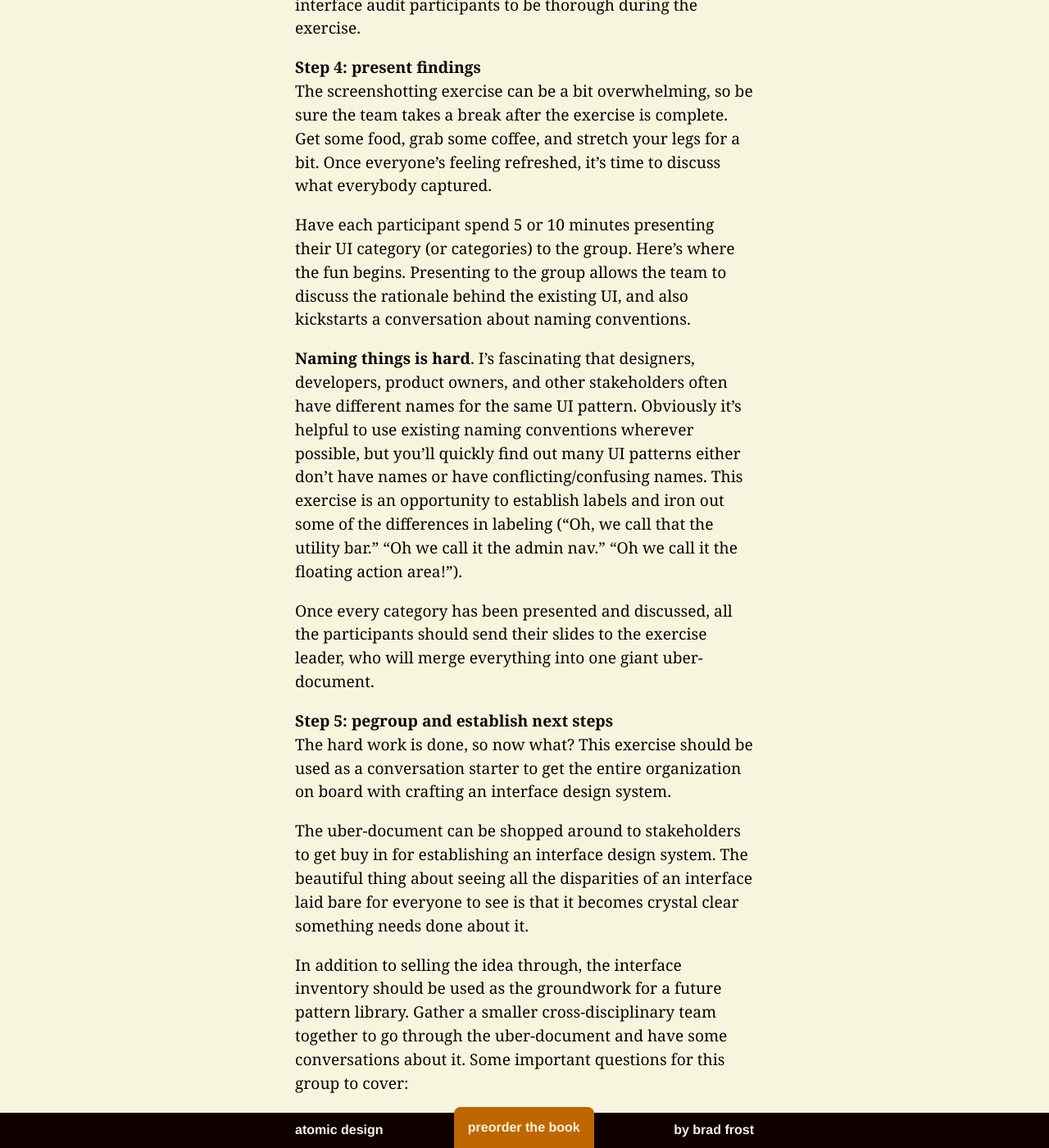
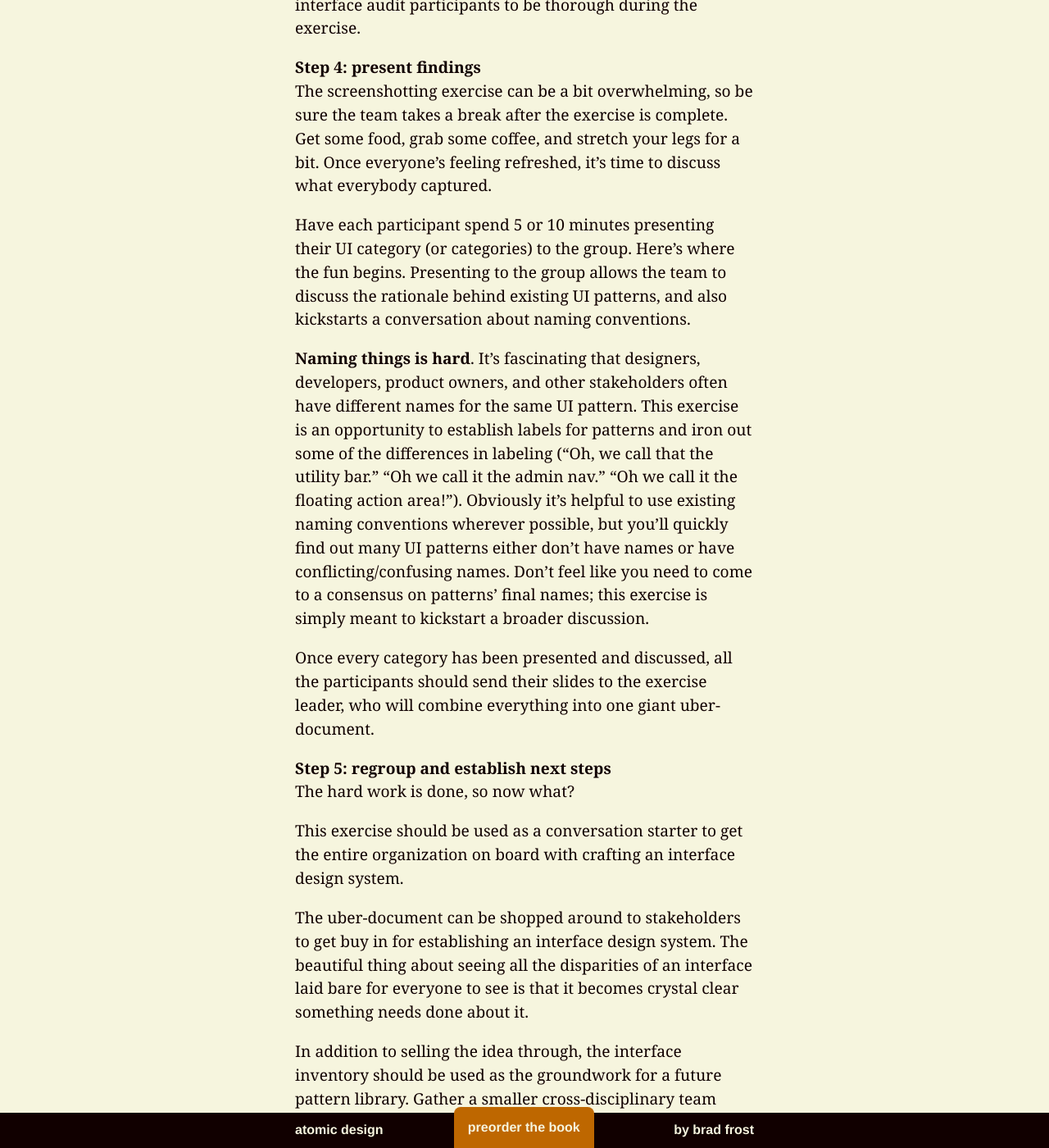
Before and after one commit to bradfrost/atomic-design, a Jekyll site: the page built from chapter-4.md, in a window 1280 px wide and 1400 px high, scrolled down 8806 px. Shown: the whole window at 82% size. Built offline with Jekyll 4.4.1, drawn with Linux system fonts in a browser that asks for light colours.

Commit message:
Chapter 4 draft
interface inventories

```diff
--- a/chapter-4.md
+++ b/chapter-4.md
@@ -101,14 +101,16 @@ This is difficult as organizations tend to favor certain parts of the experience
 #### Step 4: present findings
 The screenshotting exercise can be a bit overwhelming, so be sure the team takes a break after the exercise is complete. Get some food, grab some coffee, and stretch your legs for a bit. Once everyone's feeling refreshed, it's time to discuss what everybody captured.
 
-Have each participant spend 5 or 10 minutes presenting their UI category (or categories) to the group. Here's where the fun begins. Presenting to the group allows the team to discuss the rationale behind the existing UI, and also kickstarts a conversation about naming conventions.
+Have each participant spend 5 or 10 minutes presenting their UI category (or categories) to the group. Here's where the fun begins. Presenting to the group allows the team to discuss the rationale behind existing UI patterns, and also kickstarts a conversation about naming conventions.
 
-**Naming things is hard**. I's fascinating that designers, developers, product owners, and other stakeholders often have different names for the same UI pattern. Obviously it’s helpful to use existing naming conventions wherever possible, but you’ll quickly find out many UI patterns either don’t have names or have conflicting/confusing names. This exercise is an opportunity to establish labels and iron out some of the differences in labeling ("Oh, we call that the utility bar." "Oh we call it the admin nav." "Oh we call it the floating action area!").
+**Naming things is hard**. It's fascinating that designers, developers, product owners, and other stakeholders often have different names for the same UI pattern. This exercise is an opportunity to establish labels for patterns and iron out some of the differences in labeling ("Oh, we call that the utility bar." "Oh we call it the admin nav." "Oh we call it the floating action area!"). Obviously it’s helpful to use existing naming conventions wherever possible, but you’ll quickly find out many UI patterns either don’t have names or have conflicting/confusing names. Don't feel like you need to come to a consensus on patterns' final names; this exercise is simply meant to kickstart a broader discussion.
 
-Once every category has been presented and discussed, all the participants should send their slides to the exercise leader, who will merge everything into one giant uber-document.
+Once every category has been presented and discussed, all the participants should send their slides to the exercise leader, who will combine everything into one giant uber-document.
 
-#### Step 5: pegroup and establish next steps
-The hard work is done, so now what? This exercise should be used as a conversation starter to get the entire organization on board with crafting an interface design system.
+#### Step 5: regroup and establish next steps
+The hard work is done, so now what?
+
+This exercise should be used as a conversation starter to get the entire organization on board with crafting an interface design system.
 
 The uber-document can be shopped around to stakeholders to get buy in for establishing an interface design system. The beautiful thing about seeing all the disparities of an interface laid bare for everyone to see is that it becomes crystal clear something needs done about it.
 
```
Also changed, not shown: 2 other files.
